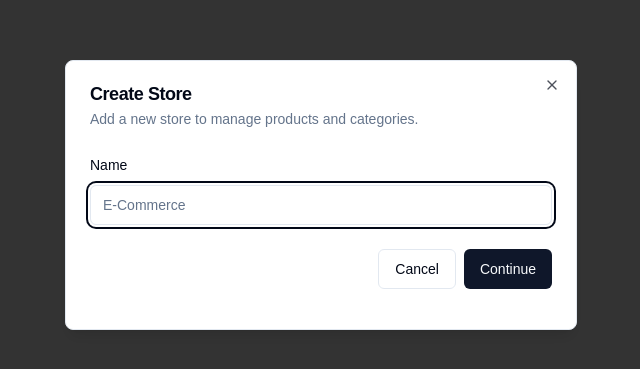
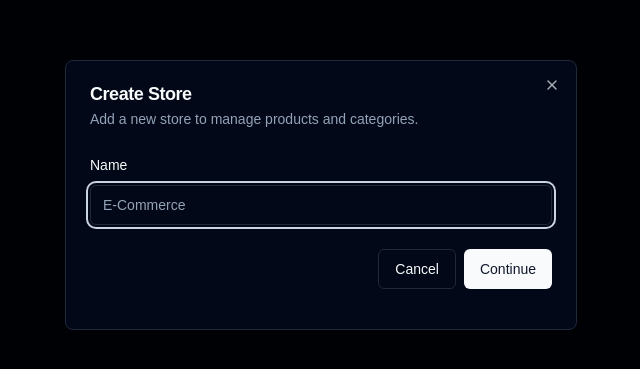
Before and after one commit to Nmncoded/E-Commerce, a Next.js app: page / in a window 1280 px wide. Shown: the part 205-574 px from the top of the page, without its empty margins (319-959 px from the left). Built offline with nearby package versions, Linux system fonts and the light colour scheme; no server answers; the database is empty; sample sign-in values are in the browser's storage.

Commit message:
theme functionality added

```diff
--- a/app/layout.tsx
+++ b/app/layout.tsx
@@ -1,4 +1,5 @@
 import { ModalProvider } from "@/providers/modal-provider";
+import { ThemeProvider } from "@/providers/theme-provider";
 import { ToasterProvider } from "@/providers/toast-provider";
 import { ClerkProvider } from "@clerk/nextjs";
 import type { Metadata } from "next";
@@ -32,9 +33,11 @@ export default function RootLayout({
         <body
           className={`${geistSans.variable} ${geistMono.variable} antialiased`}
         >
-          <ToasterProvider />
-          <ModalProvider />
-          {children}
+          <ThemeProvider attribute="class" defaultTheme="dark" enableSystem>
+            <ToasterProvider />
+            <ModalProvider />
+            {children}
+          </ThemeProvider>
         </body>
       </html>
     </ClerkProvider>
--- a/components/navbar.tsx
+++ b/components/navbar.tsx
@@ -4,6 +4,7 @@ import { auth } from "@clerk/nextjs/server";
 import { redirect } from "next/navigation";
 import MainNav from "./main-nav";
 import StoreSwitcher from "./store-switcher";
+import { ThemeToggle } from "./theme-toggle";
 
 const Navbar = async () => {
   const { userId } = await auth();
@@ -24,6 +25,7 @@ const Navbar = async () => {
         <StoreSwitcher items={stores} />
         <MainNav className="mx-6" />
         <div className="ml-auto flex items-center space-x-4">
+          <ThemeToggle />
           <UserButton afterSignOutUrl="/" />
         </div>
       </div>
--- /dev/null
+++ b/components/theme-toggle.tsx
@@ -0,0 +1,39 @@
+"use client";
+
+import { Moon, Sun } from "lucide-react";
+import { useTheme } from "next-themes";
+
+import { Button } from "@/components/ui/button";
+import {
+  DropdownMenu,
+  DropdownMenuContent,
+  DropdownMenuItem,
+  DropdownMenuTrigger,
+} from "@/components/ui/dropdown-menu";
+
+export function ThemeToggle() {
+  const { setTheme } = useTheme();
+
+  return (
+    <DropdownMenu>
+      <DropdownMenuTrigger asChild>
+        <Button variant="outline" size="icon">
+          <Sun className="h-[1.2rem] w-[1.2rem] rotate-0 scale-100 transition-all dark:-rotate-90 dark:scale-0" />
+          <Moon className="absolute h-[1.2rem] w-[1.2rem] rotate-90 scale-0 transition-all dark:rotate-0 dark:scale-100" />
+          <span className="sr-only">Toggle theme</span>
+        </Button>
+      </DropdownMenuTrigger>
+      <DropdownMenuContent align="end">
+        <DropdownMenuItem onClick={() => setTheme("light")}>
+          Light
+        </DropdownMenuItem>
+        <DropdownMenuItem onClick={() => setTheme("dark")}>
+          Dark
+        </DropdownMenuItem>
+        <DropdownMenuItem onClick={() => setTheme("system")}>
+          System
+        </DropdownMenuItem>
+      </DropdownMenuContent>
+    </DropdownMenu>
+  );
+}
--- a/package.json
+++ b/package.json
@@ -30,6 +30,7 @@
     "lucide-react": "^0.454.0",
     "next": "15.0.2",
     "next-cloudinary": "^6.16.0",
+    "next-themes": "^0.4.3",
     "react": "^18.2.0",
     "react-dom": "^18.2.0",
     "react-hook-form": "^7.53.1",
--- /dev/null
+++ b/providers/theme-provider.tsx
@@ -0,0 +1,11 @@
+"use client";
+
+import { ThemeProvider as NextThemesProvider } from "next-themes";
+import * as React from "react";
+
+export function ThemeProvider({
+  children,
+  ...props
+}: React.ComponentProps<typeof NextThemesProvider>) {
+  return <NextThemesProvider {...props}>{children}</NextThemesProvider>;
+}
```
Also changed, not shown: 1 other file (tests, documents, lock files or other folders).
